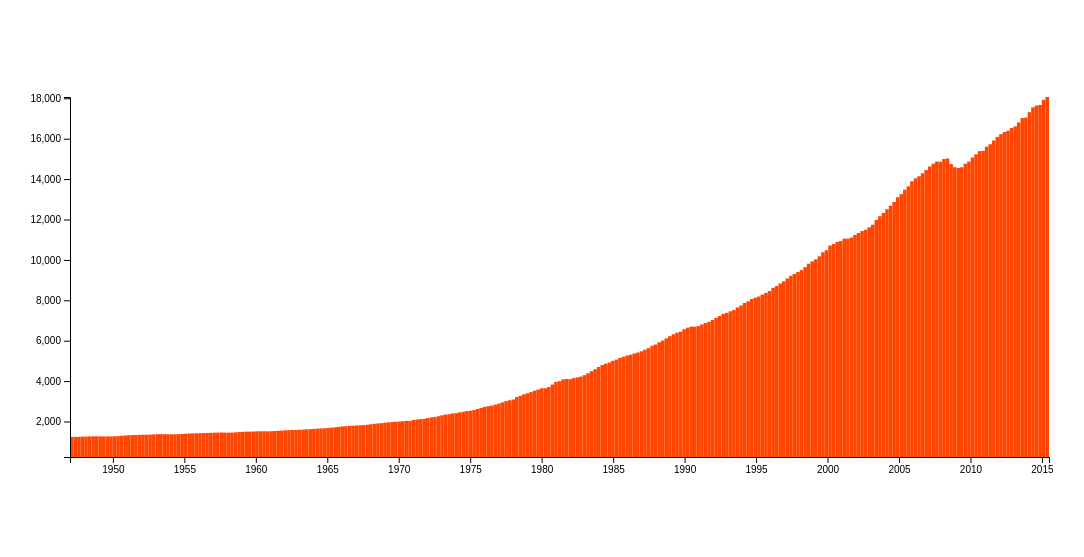
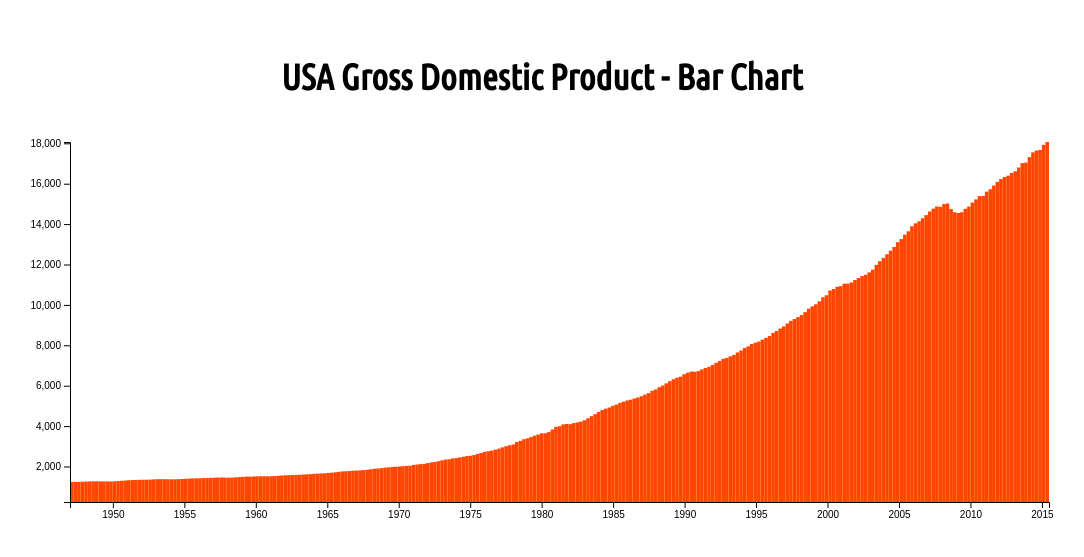
Before and after one commit to Bachu90/fcc-d3, a plain HTML site: page charts/bar_chart/index.html in a window 1280 px wide. Shown: the part 131-688 px from the top of the page, without its empty margins (98-1182 px from the left). Drawn offline with nearby package versions, Linux system fonts and the light colour scheme.

Commit message:
finish bar chart

```diff
--- a/charts/bar_chart/index.html
+++ b/charts/bar_chart/index.html
@@ -14,9 +14,15 @@
       height: 100vh;
       margin: 0 auto;
       display: flex;
+      flex-direction: column;
       justify-content: center;
       align-items: center;
       position: relative;
+    }
+
+    #chart h1 {
+      font-family: "Ubuntu Condensed", Arial, Helvetica, sans-serif;
+      font-size: 36px;
     }
 
     .bar:hover {
@@ -40,7 +46,9 @@
 </head>
 
 <body>
-  <div id="chart"></div>
+  <div id="chart">
+    <h1>USA Gross Domestic Product - Bar Chart</h1>
+  </div>
   <script src="https://d3js.org/d3.v5.min.js"></script>
   <script src="script.js"></script>
 </body>
--- a/charts/bar_chart/script.js
+++ b/charts/bar_chart/script.js
@@ -5,6 +5,8 @@ async function init() {
     .then(json => response = json)
 
   const container = document.getElementById('chart');
+
+  console.log(response)
 
   let svgWidth = 1024,
     svgHeight = 400,
```
